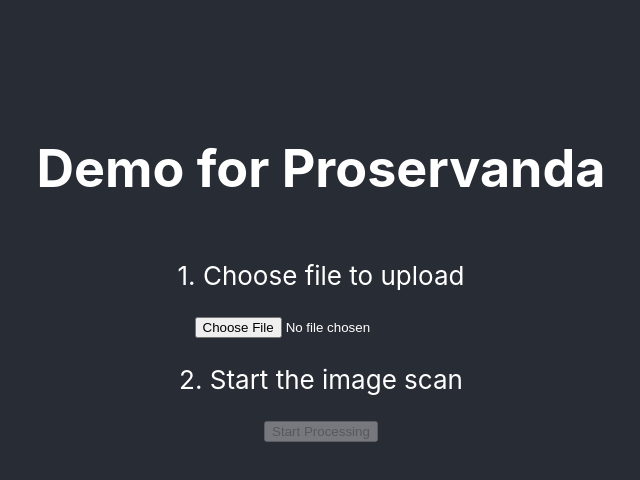
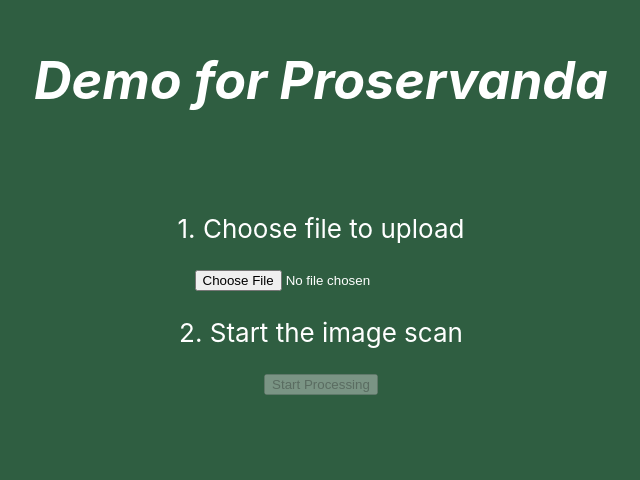
Before and after one commit to temevh/proser, a React (Create React App) app in the folder frontend/: page / in a window 1280 px wide. Shown: the part 128-608 px from the top of the page, without its empty margins (319-959 px from the left). Built offline with nearby package versions, Linux system fonts and the light colour scheme.

Commit message:
small CSS tweaks

```diff
--- a/frontend/src/App.css
+++ b/frontend/src/App.css
@@ -2,19 +2,8 @@
   text-align: center;
 }
 
-.App-logo {
-  height: 40vmin;
-  pointer-events: none;
-}
-
-@media (prefers-reduced-motion: no-preference) {
-  .App-logo {
-    animation: App-logo-spin infinite 20s linear;
-  }
-}
-
 .App-header {
-  background-color: #282c34;
+  background-color: #2f5e41;
   min-height: 100vh;
   display: flex;
   flex-direction: column;
@@ -22,6 +11,13 @@
   justify-content: center;
   font-size: calc(10px + 2vmin);
   color: white;
+}
+
+.headerText {
+  color: white;
+  font-style: oblique;
+  padding-bottom: 40px;
+  margin-top: -100px;
 }
 
 .App-link {
--- a/frontend/src/App.js
+++ b/frontend/src/App.js
@@ -70,7 +70,7 @@
   return (
     <div className="App">
       <header className="App-header">
-        <h1>Demo for Proservanda</h1>
+        <h1 className="headerText">Demo for Proservanda</h1>
         <p>1. Choose file to upload</p>
         <input type="file" accept="image/png" onChange={handleFileChange} />
         <p>2. Start the image scan</p>
```
